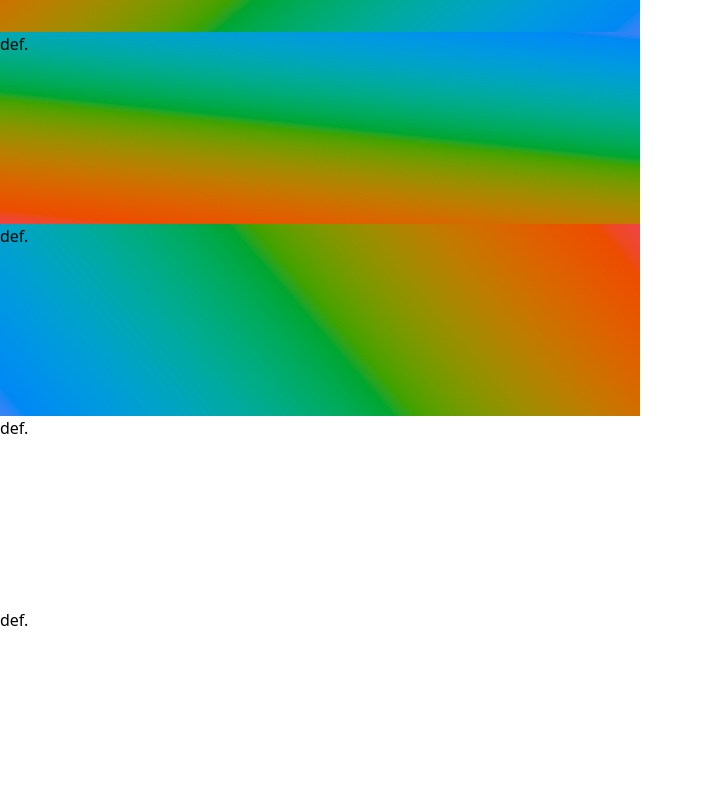
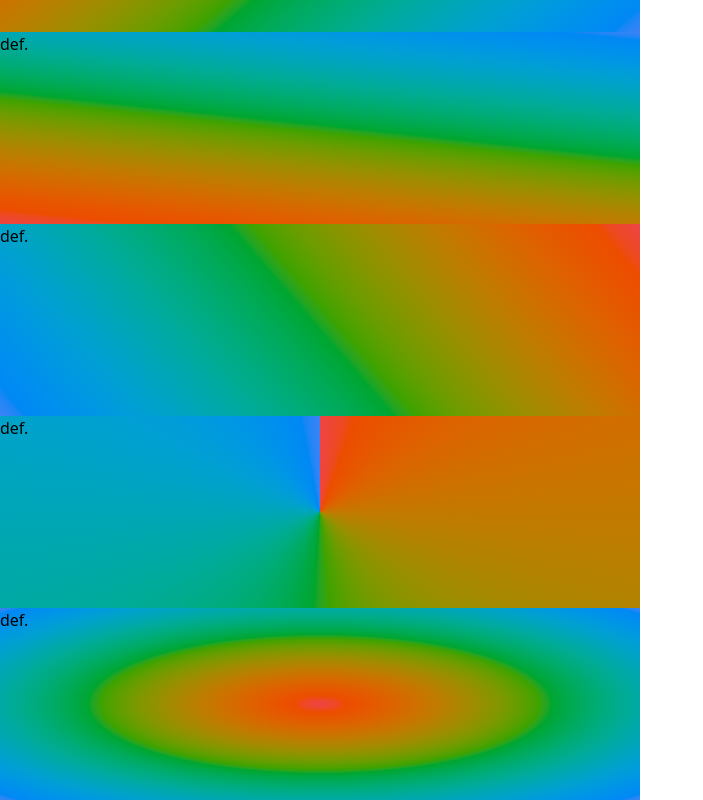
Before and after one commit to maxmmyron/tailwind-extended-gradients, a SvelteKit app: page / in a window 1280 px wide. Shown: the part 2704-3504 px from the top of the page, without its empty margins (0-703 px from the left). Built offline with nearby package versions, Linux system fonts and the light colour scheme.

Commit message:
implement base conic/radial gradient utility classes

```diff
--- a/tailwind.config.js
+++ b/tailwind.config.js
@@ -19,14 +19,26 @@ export default {
     backgroundImage: {
       none: "none",
     },
+    /*
+     * FIXME: we can't override this because <angle> is not a supported type
+     * in matchUtilities... why???????? it's available internally, but
+     * isn't exposed to the plugin API :(
+     */
+    // extend: {
+    //   gradientColorStopPositions: ({ theme }) => ({
+    //     ...theme("rotate"),
+    //   }),
+    // },
   },
   corePlugins: {
     backgroundImage: false,
-
   },
   plugins: [
     plugin(function ({ addUtilities, matchUtilities, theme }) {
-      // Because we disabled the backgroundImage core plugin, we need to re-implement background image utilities
+      // --------------------------------
+      // Reimplement disabled core plugins
+
+      // reimplement backgroundImage core plugin
       matchUtilities(
         {
           "bg": (val) => {
@@ -41,7 +53,7 @@ export default {
         }
       );
 
-      // add utilities for gradient directions (this essentially overrides existing tailwind bg-gradient-to-* utilities)
+      // add dynamic utilities for angle-based gradient directions (this essentially overrides existing tailwind bg-gradient-to-* utilities)
       matchUtilities(
         {
           "bg-gradient-to": (val) => {
@@ -52,6 +64,23 @@ export default {
         },
         {
           values: theme("gradientDirection"),
+        }
+      );
+
+      // add static utilities for radial and conic gradients
+      addUtilities(
+        {
+          ".bg-gradient-radial": {
+            "--tw-gradient-x-position": "center",
+            "--tw-gradient-y-position": "center",
+            "background-image": "radial-gradient(at var(--tw-gradient-x-position) var(--tw-gradient-x-position) var(--tw-color-interpolation-method, ), var(--tw-gradient-stops))"
+          },
+
+          ".bg-gradient-conic": {
+            "--tw-gradient-x-position": "center",
+            "--tw-gradient-y-position": "center",
+            "background-image": "conic-gradient(at var(--tw-gradient-x-position) var(--tw-gradient-x-position) var(--tw-color-interpolation-method, ), var(--tw-gradient-stops))"
+          }
         }
       );
 
```
